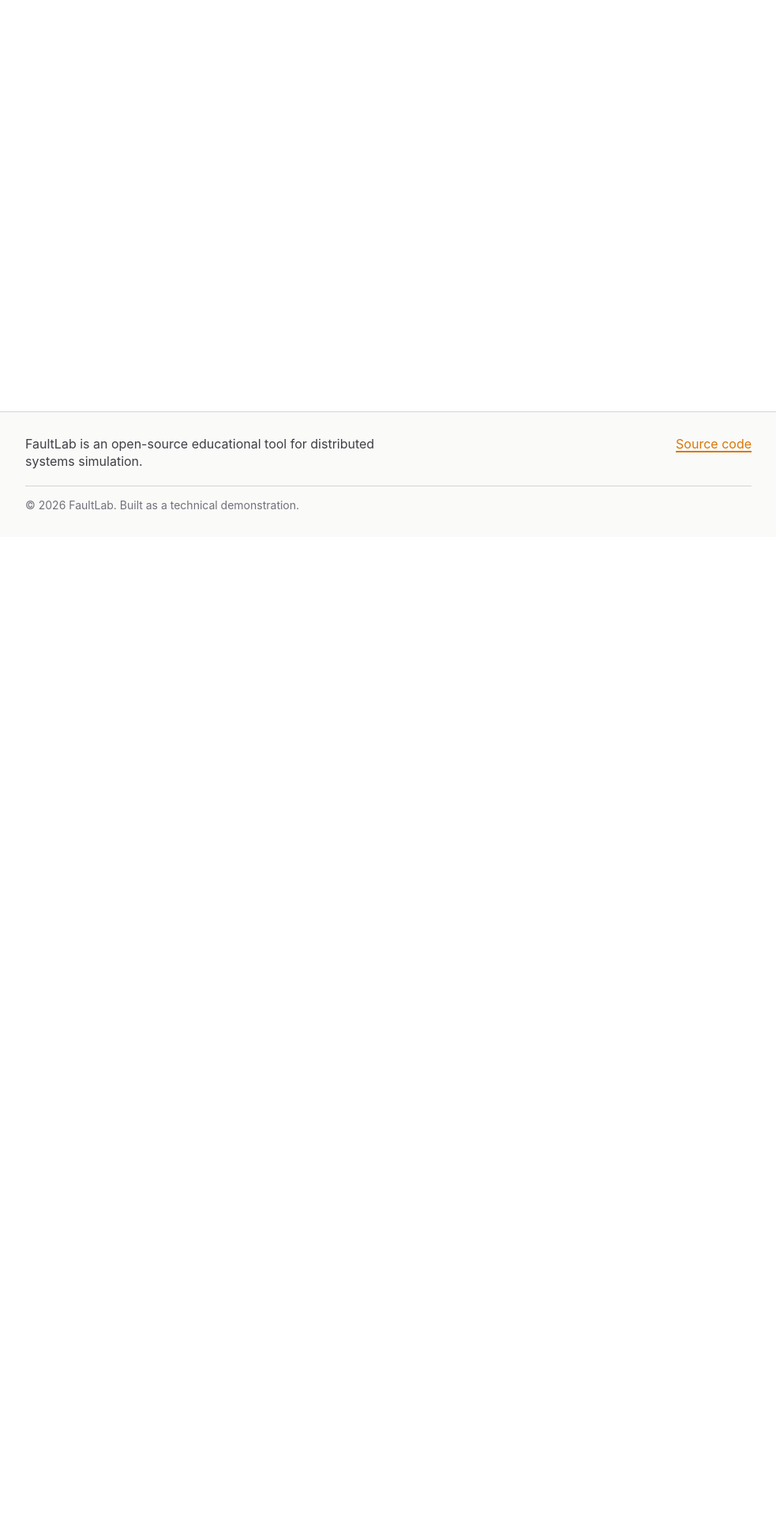
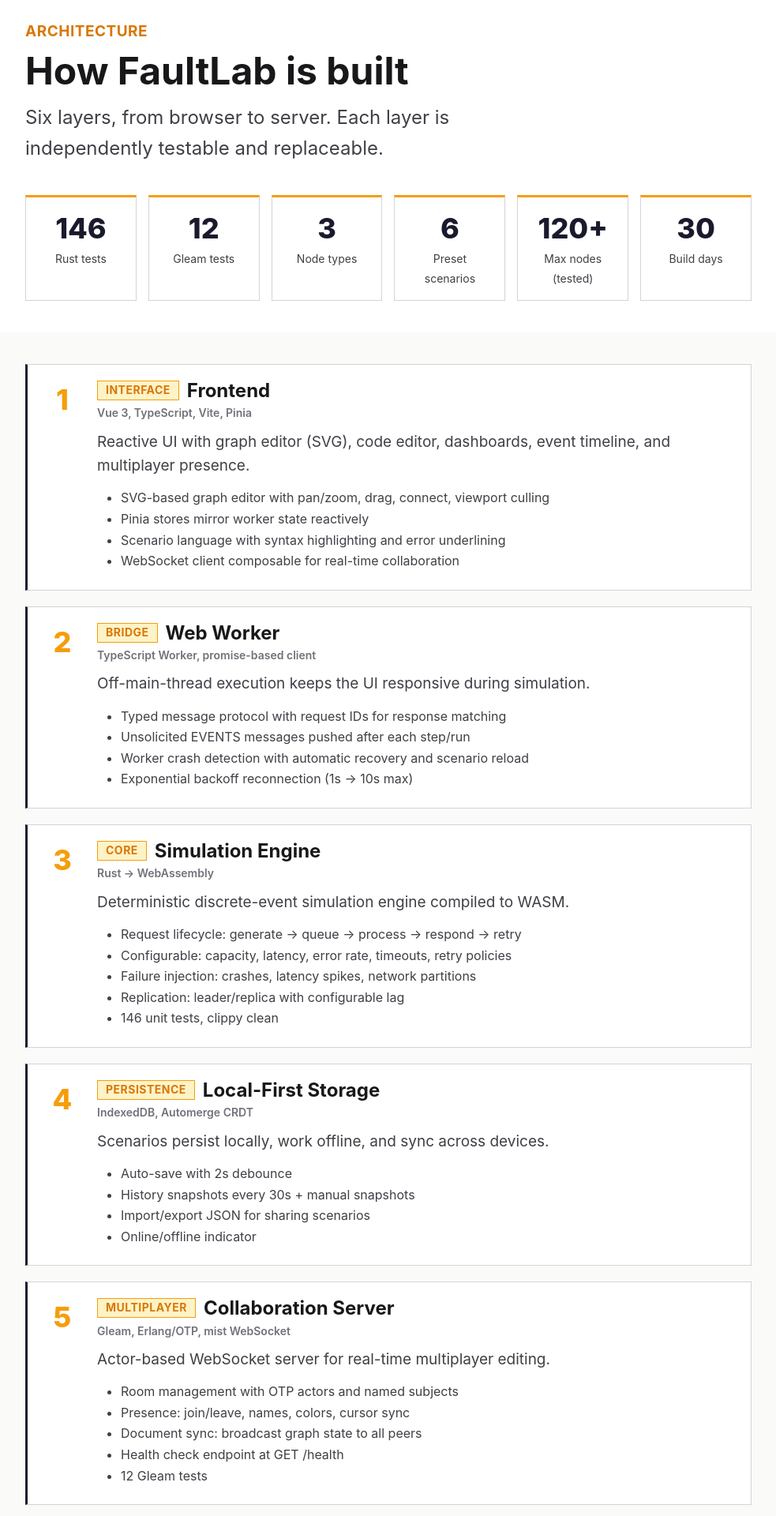
Before and after one commit to akhildec24/FaultLab, a Vue app in the folder apps/web/: page /architecture in a window 1280 px wide. Shown: the part 120-2040 px from the top of the page at 79% size, without its empty margins (148-1131 px from the left). Before the commit the page ends 800 px from the top, so only its background shows below. Built offline with nearby package versions, Linux system fonts and the light colour scheme.

Commit message:
Portfolio presentation — architecture page, showcase scenarios, landing page polish

```diff
--- a/apps/web/src/router/index.ts
+++ b/apps/web/src/router/index.ts
@@ -17,6 +17,11 @@ const routes: RouteRecordRaw[] = [
     name: 'docs',
     component: () => import('@/views/DocsView.vue'),
   },
+  {
+    path: '/architecture',
+    name: 'architecture',
+    component: () => import('@/views/ArchitectureView.vue'),
+  },
 ]
 
 const router = createRouter({
--- /dev/null
+++ b/apps/web/src/views/ArchitectureView.vue
@@ -0,0 +1,278 @@
+<script setup lang="ts">
+import { RouterLink } from 'vue-router'
+
+const layers = [
+  {
+    name: 'Frontend',
+    tag: 'Interface',
+    tech: 'Vue 3, TypeScript, Vite, Pinia',
+    desc: 'Reactive UI with graph editor (SVG), code editor, dashboards, event timeline, and multiplayer presence.',
+    points: [
+      'SVG-based graph editor with pan/zoom, drag, connect, viewport culling',
+      'Pinia stores mirror worker state reactively',
+      'Scenario language with syntax highlighting and error underlining',
+      'WebSocket client composable for real-time collaboration',
+    ],
+  },
+  {
+    name: 'Web Worker',
+    tag: 'Bridge',
+    tech: 'TypeScript Worker, promise-based client',
+    desc: 'Off-main-thread execution keeps the UI responsive during simulation.',
+    points: [
+      'Typed message protocol with request IDs for response matching',
+      'Unsolicited EVENTS messages pushed after each step/run',
+      'Worker crash detection with automatic recovery and scenario reload',
+      'Exponential backoff reconnection (1s → 10s max)',
+    ],
+  },
+  {
+    name: 'Simulation Engine',
+    tag: 'Core',
+    tech: 'Rust → WebAssembly',
+    desc: 'Deterministic discrete-event simulation engine compiled to WASM.',
+    points: [
+      'Request lifecycle: generate → queue → process → respond → retry',
+      'Configurable: capacity, latency, error rate, timeouts, retry policies',
+      'Failure injection: crashes, latency spikes, network partitions',
+      'Replication: leader/replica with configurable lag',
+      '146 unit tests, clippy clean',
+    ],
+  },
+  {
+    name: 'Local-First Storage',
+    tag: 'Persistence',
+    tech: 'IndexedDB, Automerge CRDT',
+    desc: 'Scenarios persist locally, work offline, and sync across devices.',
+    points: [
+      'Auto-save with 2s debounce',
+      'History snapshots every 30s + manual snapshots',
+      'Import/export JSON for sharing scenarios',
+      'Online/offline indicator',
+    ],
+  },
+  {
+    name: 'Collaboration Server',
+    tag: 'Multiplayer',
+    tech: 'Gleam, Erlang/OTP, mist WebSocket',
+    desc: 'Actor-based WebSocket server for real-time multiplayer editing.',
+    points: [
+      'Room management with OTP actors and named subjects',
+      'Presence: join/leave, names, colors, cursor sync',
+      'Document sync: broadcast graph state to all peers',
+      'Health check endpoint at GET /health',
+      '12 Gleam tests',
+    ],
+  },
+  {
+    name: 'Deployment',
+    tag: 'Infrastructure',
+    tech: 'Docker, docker-compose, GitHub Actions CI',
+    desc: 'Containerised deployment with health checks and CI pipeline.',
+    points: [
+      'Multi-stage web Dockerfile (build → preview)',
+      'Server Dockerfile with gleam build and health check',
+      'docker-compose with depends_on and service_healthy',
+      'CI: Rust (fmt, clippy, test), Gleam (build, test), Web (vue-tsc, build)',
+    ],
+  },
+]
+
+const stats = [
+  { label: 'Rust tests', value: '146' },
+  { label: 'Gleam tests', value: '12' },
+  { label: 'Node types', value: '3' },
+  { label: 'Preset scenarios', value: '6' },
+  { label: 'Max nodes (tested)', value: '120+' },
+  { label: 'Build days', value: '30' },
+]
+</script>
+
+<template>
+  <div class="arch">
+    <section class="fl-section">
+      <div class="fl-container">
+        <p class="arch__kicker">Architecture</p>
+        <h1 class="arch__title">How FaultLab is built</h1>
+        <p class="arch__lede">
+          Six layers, from browser to server. Each layer is independently
+          testable and replaceable.
+        </p>
+
+        <div class="arch__stats">
+          <div v-for="s in stats" :key="s.label" class="arch__stat">
+            <span class="arch__stat-value">{{ s.value }}</span>
+            <span class="arch__stat-label">{{ s.label }}</span>
+          </div>
+        </div>
+      </div>
+    </section>
+
+    <section class="fl-section fl-section--alt">
+      <div class="fl-container">
+        <div class="arch__layers">
+          <div
+            v-for="(layer, i) in layers"
+            :key="layer.name"
+            class="arch__layer"
+          >
+            <div class="arch__layer-number">{{ i + 1 }}</div>
+            <div class="arch__layer-content">
+              <div class="arch__layer-header">
+                <span class="fl-tag fl-tag--blue">{{ layer.tag }}</span>
+                <h2>{{ layer.name }}</h2>
+              </div>
+              <p class="arch__layer-tech">{{ layer.tech }}</p>
+              <p class="arch__layer-desc">{{ layer.desc }}</p>
+              <ul class="arch__layer-points">
+                <li v-for="p in layer.points" :key="p">{{ p }}</li>
+              </ul>
+            </div>
+          </div>
+        </div>
+      </div>
+    </section>
+
+    <section class="fl-section">
+      <div class="fl-container arch__cta">
+        <h2>See it in action</h2>
+        <RouterLink to="/editor" class="fl-button fl-button--primary">
+          Open the editor
+        </RouterLink>
+      </div>
+    </section>
+  </div>
+</template>
+
+<style scoped>
+.arch__kicker {
+  font-size: var(--fl-size-19);
+  font-weight: 700;
+  color: var(--fl-amber-hover);
+  text-transform: uppercase;
+  letter-spacing: 0.5px;
+  margin-bottom: var(--fl-space-2);
+}
+
+.arch__title {
+  font-size: var(--fl-size-48);
+  margin-bottom: var(--fl-space-3);
+}
+
+.arch__lede {
+  font-size: var(--fl-size-24);
+  color: var(--fl-grey-4);
+  max-width: 640px;
+  margin-bottom: var(--fl-space-6);
+}
+
+.arch__stats {
+  display: grid;
+  grid-template-columns: repeat(auto-fit, minmax(120px, 1fr));
+  gap: var(--fl-space-3);
+}
+
+.arch__stat {
+  text-align: center;
+  background: var(--fl-white);
+  border: 1px solid var(--fl-border);
+  border-top: 3px solid var(--fl-amber);
+  padding: var(--fl-space-3);
+}
+
+.arch__stat-value {
+  display: block;
+  font-size: var(--fl-size-36);
+  font-weight: 800;
+  color: var(--fl-slate);
+}
+
+.arch__stat-label {
+  font-size: var(--fl-size-14);
+  color: var(--fl-grey-4);
+}
+
+.arch__layers {
+  display: flex;
+  flex-direction: column;
+  gap: var(--fl-space-4);
+}
+
+.arch__layer {
+  display: flex;
+  gap: var(--fl-space-4);
+  background: var(--fl-white);
+  border: 1px solid var(--fl-border);
+  border-left: 3px solid var(--fl-slate);
+  padding: var(--fl-space-4);
+}
+
+.arch__layer-number {
+  font-size: var(--fl-size-36);
+  font-weight: 800;
+  color: var(--fl-amber);
+  flex-shrink: 0;
+  width: 48px;
+  text-align: center;
+}
+
+.arch__layer-content {
+  flex: 1;
+}
+
+.arch__layer-header {
+  display: flex;
+  align-items: center;
+  gap: var(--fl-space-2);
+  margin-bottom: var(--fl-space-1);
+}
+
+.arch__layer-header h2 {
+  font-size: var(--fl-size-24);
+}
+
+.arch__layer-tech {
+  font-size: var(--fl-size-14);
+  font-weight: 600;
+  color: var(--fl-grey-3);
+  margin-bottom: var(--fl-space-2);
+}
+
+.arch__layer-desc {
+  font-size: var(--fl-size-19);
+  color: var(--fl-grey-4);
+  margin-bottom: var(--fl-space-3);
+}
+
+.arch__layer-points {
+  list-style: disc;
+  padding-left: var(--fl-space-5);
+}
+
+.arch__layer-points li {
+  font-size: var(--fl-size-16);
+  color: var(--fl-grey-4);
+  margin-bottom: var(--fl-space-1);
+}
+
+.arch__cta {
+  text-align: center;
+  padding: var(--fl-space-6);
+}
+
+.arch__cta h2 {
+  font-size: var(--fl-size-36);
+  margin-bottom: var(--fl-space-4);
+}
+
+@media (max-width: 768px) {
+  .arch__layer {
+    flex-direction: column;
+  }
+
+  .arch__layer-number {
+    width: auto;
+    text-align: left;
+  }
+}
+</style>
--- a/apps/web/src/views/LandingView.vue
+++ b/apps/web/src/views/LandingView.vue
@@ -18,6 +18,27 @@ const failures = [
   'Fill the message queue',
   'Slow an external API',
   'Create a network partition',
+]
+
+const scenarios = [
+  {
+    name: 'Retry Storm',
+    desc: 'Traffic ramps up, a downstream service times out, retries amplify load and cascade through the system.',
+    lesson: 'Exponential backoff + circuit breakers',
+    color: '#ef4444',
+  },
+  {
+    name: 'Queue Overflow',
+    desc: 'A service with a bounded queue receives burst traffic. Watch requests pile up, get shed, and time out.',
+    lesson: 'Load shedding + queue limits',
+    color: '#f59e0b',
+  },
+  {
+    name: 'Replication Delay',
+    desc: 'A leader database replicates to a read replica with configurable lag. Stale reads cause inconsistency.',
+    lesson: 'Read-your-writes + quorum reads',
+    color: '#3b82f6',
+  },
 ]
 
 const metrics = [
@@ -45,6 +66,9 @@ const metrics = [
         <div class="landing__actions">
           <RouterLink to="/editor" class="fl-button fl-button--primary">
             Start building
+          </RouterLink>
+          <RouterLink to="/architecture" class="fl-button fl-button--secondary">
+            Architecture
           </RouterLink>
           <RouterLink to="/docs" class="fl-button fl-button--secondary">
             Read the docs
@@ -154,6 +178,29 @@ const metrics = [
             </RouterLink>
           </div>
         </div>
+      </div>
+    </section>
+
+    <!-- Showcase scenarios -->
+    <section class="fl-section">
+      <div class="fl-container">
+        <h2 class="landing__heading">Three scenarios to learn from</h2>
+        <p class="landing__subheading">
+          Each scenario teaches a specific distributed systems lesson.
+        </p>
+        <div class="fl-grid fl-grid--3">
+          <div v-for="s in scenarios" :key="s.name" class="landing__scenario">
+            <div class="landing__scenario-bar" :style="{ background: s.color }" />
+            <h3>{{ s.name }}</h3>
+            <p>{{ s.desc }}</p>
+            <p class="landing__scenario-lesson">
+              <strong>Lesson:</strong> {{ s.lesson }}
+            </p>
+          </div>
+        </div>
+        <RouterLink to="/editor" class="fl-button fl-button--primary landing__scenario-cta">
+          Open the editor
+        </RouterLink>
       </div>
     </section>
 
@@ -326,6 +373,38 @@ const metrics = [
   color: var(--fl-grey-4);
 }
 
+.landing__scenario {
+  background: var(--fl-white);
+  border: 1px solid var(--fl-border);
+  padding: var(--fl-space-4);
+}
+
+.landing__scenario-bar {
+  height: 4px;
+  width: 100%;
+  margin-bottom: var(--fl-space-3);
+}
+
+.landing__scenario h3 {
+  font-size: var(--fl-size-24);
+  margin-bottom: var(--fl-space-2);
+}
+
+.landing__scenario p {
+  font-size: var(--fl-size-16);
+  color: var(--fl-grey-4);
+  margin-bottom: var(--fl-space-2);
+}
+
+.landing__scenario-lesson {
+  font-size: var(--fl-size-14);
+  color: var(--fl-grey-3);
+}
+
+.landing__scenario-cta {
+  margin-top: var(--fl-space-5);
+}
+
 .landing__demo {
   display: grid;
   grid-template-columns: 280px 1fr;
```
Also changed, not shown: 1 other file (tests, documents, lock files or other folders).
